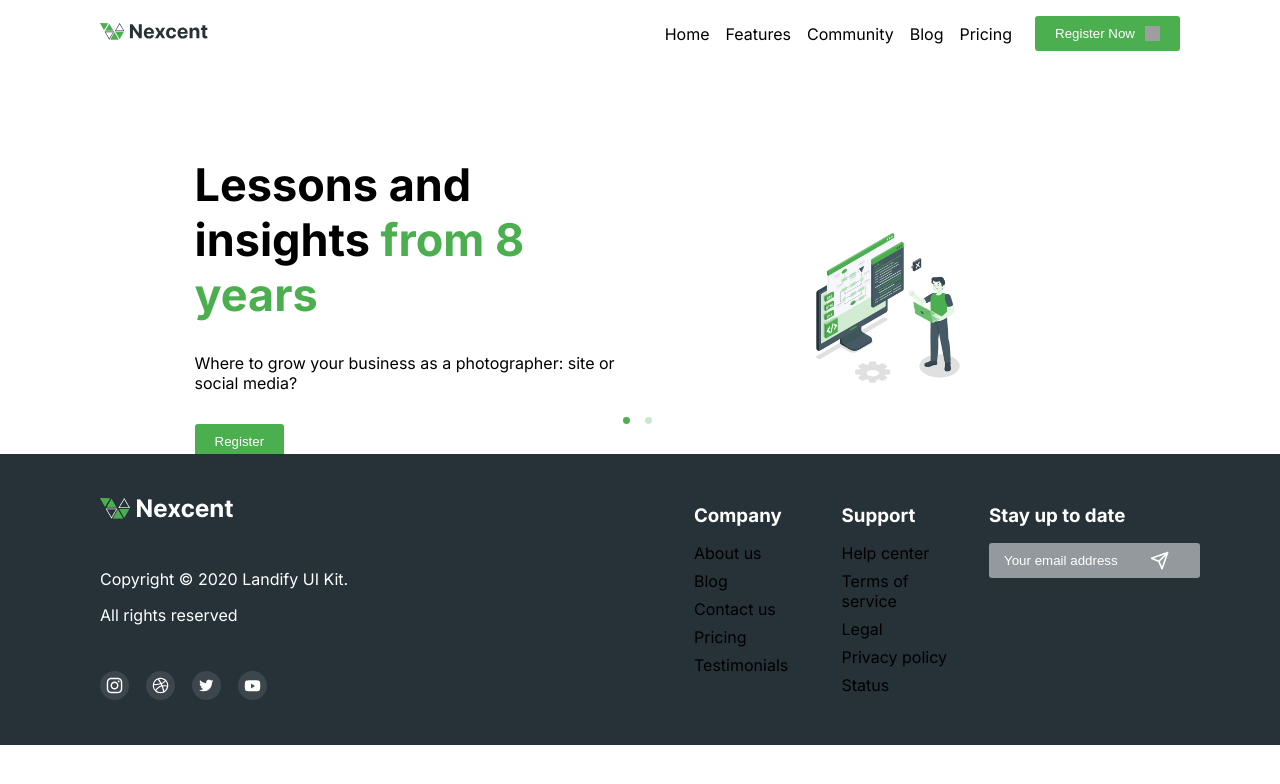
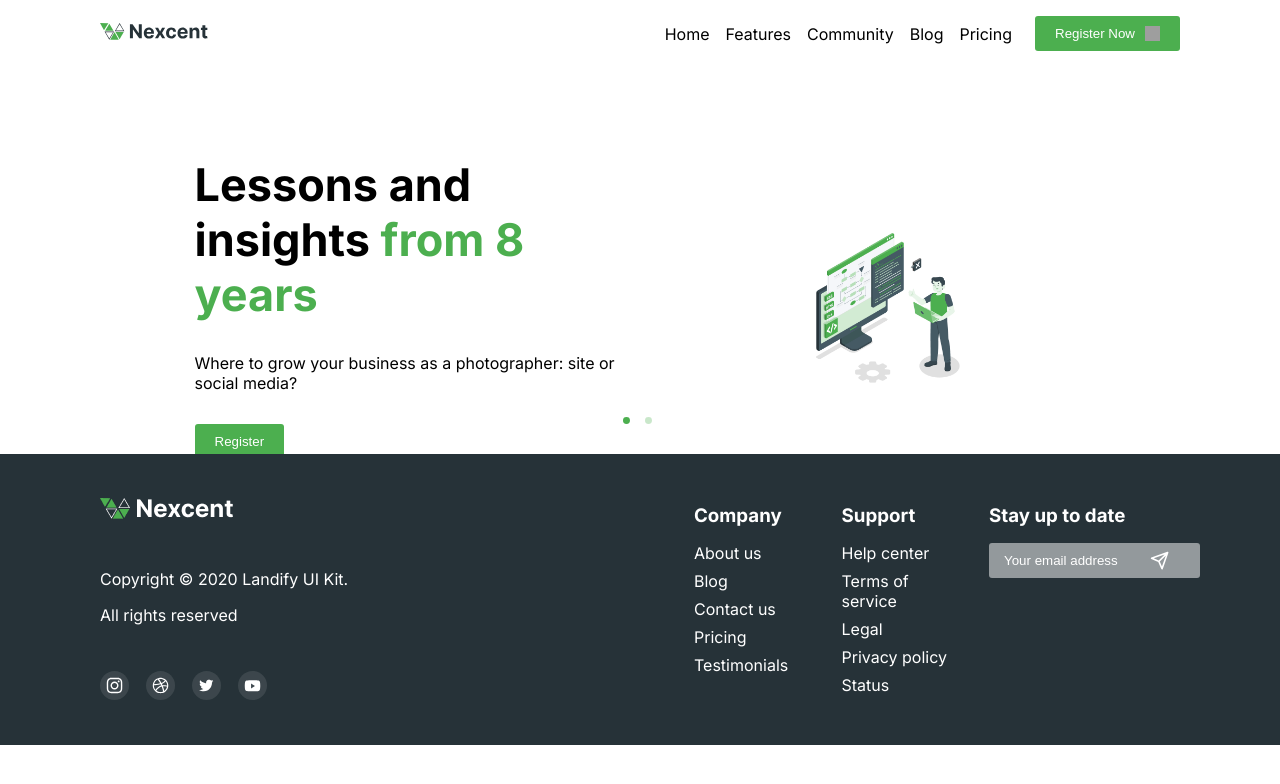
Before and after one commit to GSasha9/project_ang, an Angular app: page / in a window 1280 px wide. Shown: the top 784 px of the page. Built offline with nearby package versions, Linux system fonts and the light colour scheme; grey boxes are pictures that could not be loaded.

Commit message:
fix: styles

```diff
--- a/angular.json
+++ b/angular.json
@@ -3,7 +3,8 @@
   "version": 1,
   "cli": {
     "packageManager": "npm",
-    "schematicCollections": ["angular-eslint"]
+    "schematicCollections": ["angular-eslint"],
+    "analytics": false
   },
   "newProjectRoot": "projects",
   "projects": {
--- a/src/app/shared/components/link/link.scss
+++ b/src/app/shared/components/link/link.scss
@@ -1,6 +1,6 @@
 .app-link {
   text-decoration: none;
-  color: black;
+  color: inherit;
 
   &:visited {
     color: inherit;
```
Also changed, not shown: 1 other file (tests, documents, lock files or other folders).
